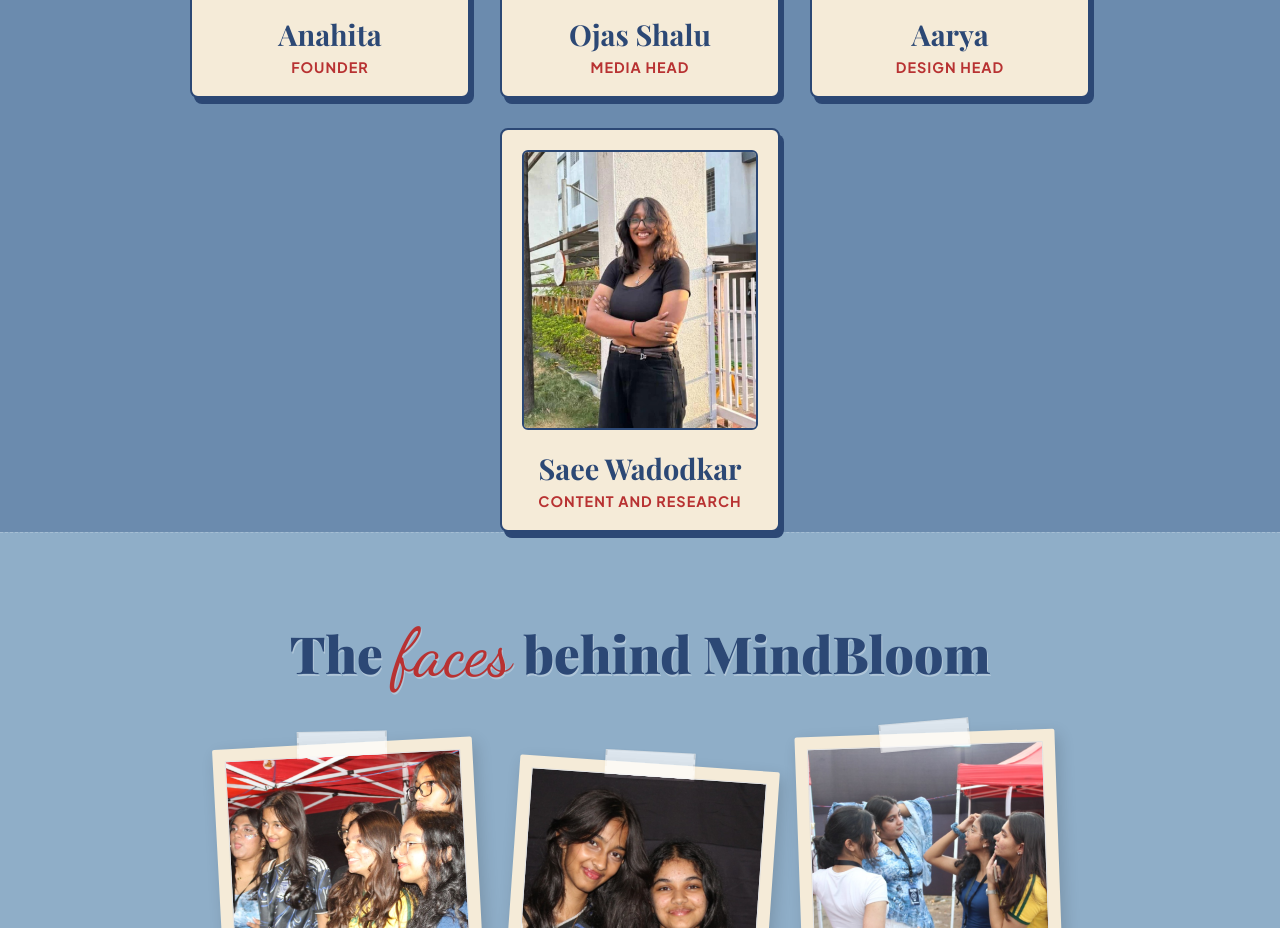
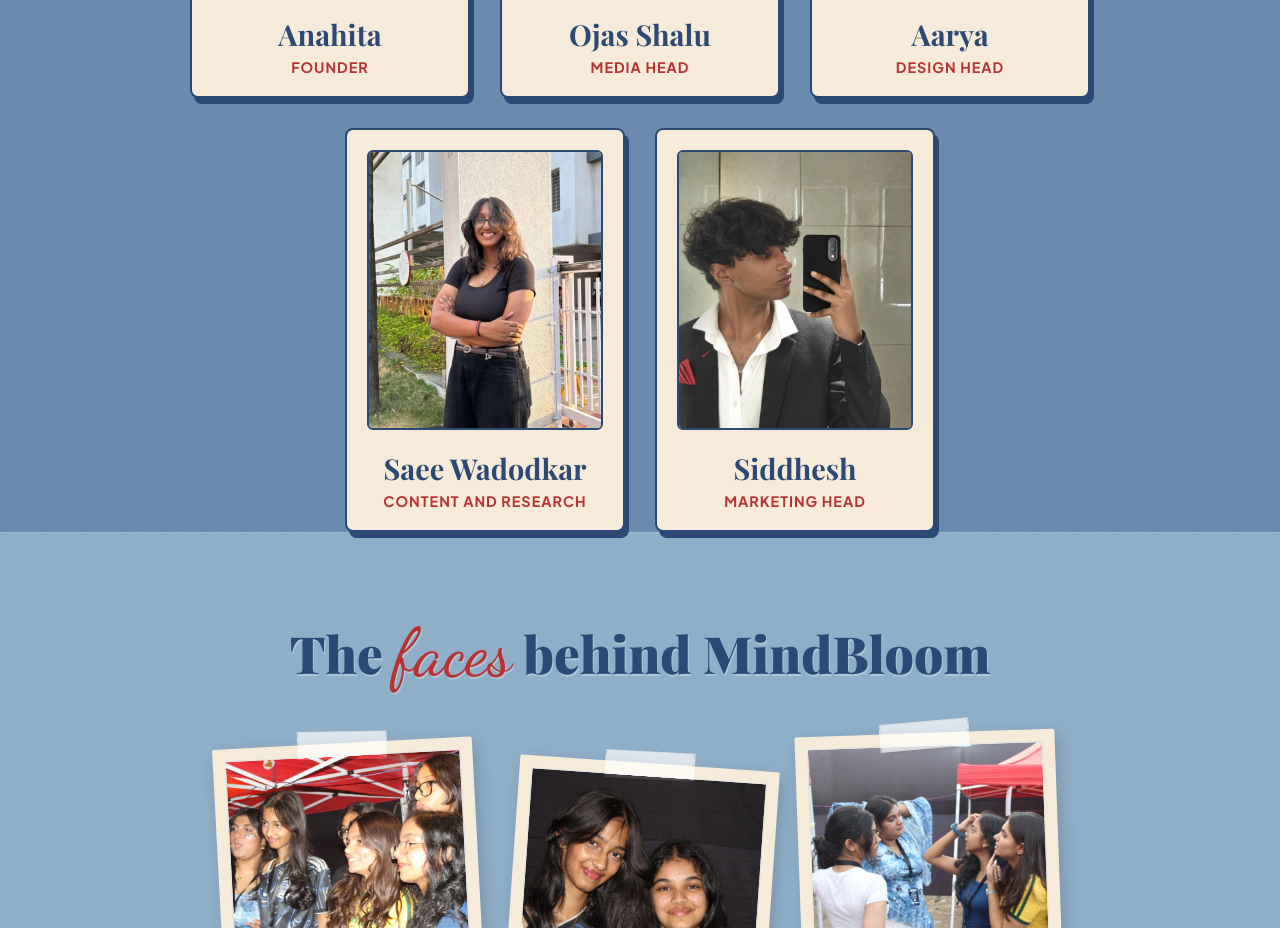
Before and after one commit to ibeastmanish/Project-Mindbloom, a website: page index.html in a window 1280 px wide. Shown: the part 6020-6948 px from the top of the page. Drawn offline with nearby package versions, Linux system fonts and the light colour scheme; no server answers; a web font is replaced by a local one.

Commit message:
Add Siddhesh Marketing Head profile card

```diff
--- a/index.html
+++ b/index.html
@@ -2025,6 +2025,11 @@
         <div class="meet-name">Saee Wadodkar</div>
         <div class="meet-role">Content and Research</div>
       </div>
+      <div class="meet-card fade-up">
+        <img src="images/team/marketing-siddhesh.png" alt="Siddhesh - Marketing Head" class="meet-photo" loading="lazy" />
+        <div class="meet-name">Siddhesh</div>
+        <div class="meet-role">Marketing Head</div>
+      </div>
     </div>
   </div>
 </section>
```
Also changed, not shown: images/team/marketing-siddhesh.png (added).
